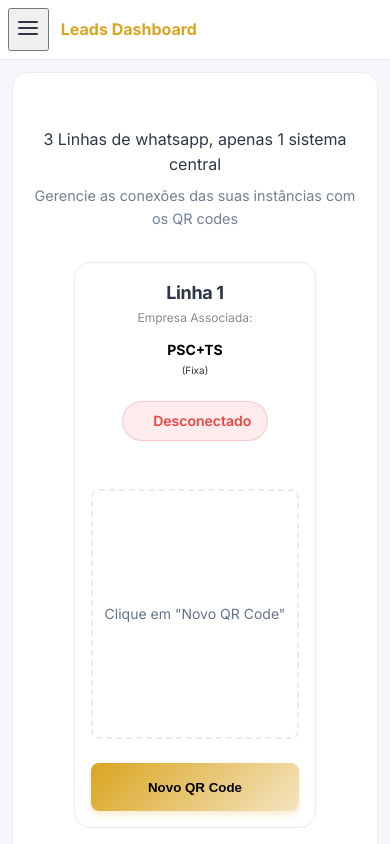
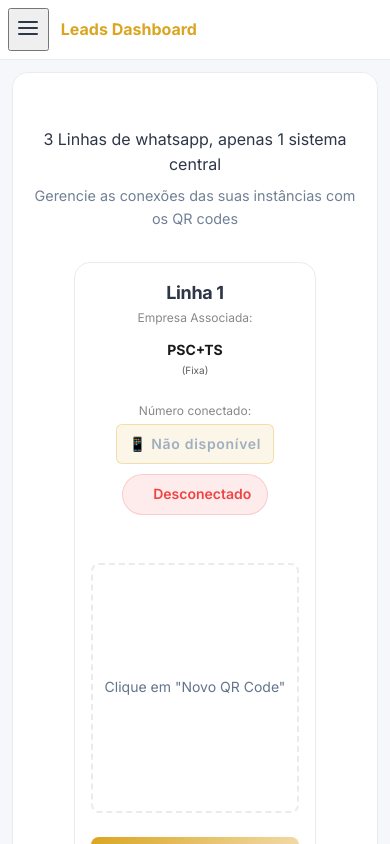
Before and after one commit to joaomprojetos001-hash/projeto-joao-rafael, a Next.js app: page /whatsapp in a window 390 px wide. Built offline with nearby package versions, Linux system fonts and the light colour scheme; no server answers; the database is empty.

Commit message:
feat: add phone number to WhatsApp panel + fix visual bugs for both themes

```diff
--- a/app/(dashboard)/whatsapp/page.tsx
+++ b/app/(dashboard)/whatsapp/page.tsx
@@ -9,6 +9,7 @@ interface WhatsAppInstance {
     instance_name: string
     is_connected: boolean
     company_tag?: string
+    number?: string
 }
 
 interface WhatsAppConnectionCardProps {
@@ -16,6 +17,7 @@ interface WhatsAppConnectionCardProps {
     instanceName: string
     initialStatus: boolean
     companyTag: string
+    phoneNumber?: string
     isLocked: boolean // If true, cannot change company (Lines 1 & 2)
     onStatusChange: (id: number, status: boolean) => void
     onCompanyChange: (id: number, tag: string) => void
@@ -26,6 +28,7 @@ function WhatsAppConnectionCard({
     instanceName,
     initialStatus,
     companyTag,
+    phoneNumber,
     isLocked,
     onStatusChange,
     onCompanyChange
@@ -78,14 +81,14 @@ function WhatsAppConnectionCard({
                     <div style={{
                         padding: '8px',
                         background: companyTag === 'PSC_TS' ? 'var(--color-gold)' : '#10b981',
-                        color: companyTag === 'PSC_TS' ? 'black' : 'white',
+                        color: '#1a1a1a',
                         borderRadius: '4px',
                         fontWeight: 'bold',
                         textAlign: 'center',
                         fontSize: '14px'
                     }}>
                         {companyTag === 'PSC_TS' ? 'PSC+TS' : 'PSC Consórcios'}
-                        <span style={{ display: 'block', fontSize: '10px', fontWeight: 'normal', opacity: 0.8 }}>
+                        <span style={{ display: 'block', fontSize: '10px', fontWeight: 'normal', opacity: 0.7 }}>
                             (Fixa)
                         </span>
                     </div>
@@ -108,6 +111,24 @@ function WhatsAppConnectionCard({
                         <option value="PSC_CONSORCIOS" style={{ color: 'black' }}>PSC Consórcios</option>
                     </select>
                 )}
+            </div>
+
+            <div style={{ marginBottom: '10px' }}>
+                <label style={{ display: 'block', fontSize: '12px', marginBottom: '4px', color: '#888' }}>
+                    Número conectado:
+                </label>
+                <div style={{
+                    padding: '8px 12px',
+                    background: 'rgba(218, 165, 32, 0.1)',
+                    border: '1px solid rgba(218, 165, 32, 0.3)',
+                    borderRadius: '6px',
+                    fontSize: '14px',
+                    fontWeight: 600,
+                    color: phoneNumber ? 'var(--color-gold-primary)' : 'var(--color-text-tertiary)',
+                    letterSpacing: '0.05em'
+                }}>
+                    📱 {phoneNumber || 'Não disponível'}
+                </div>
             </div>
 
             <div className={`${styles.statusIndicator} ${status === 'connected' ? styles.connected : styles.disconnected}`}>
@@ -159,7 +180,7 @@ export default function WhatsAppPage() {
                     setInstances((current) =>
                         current.map((inst) =>
                             inst.id === payload.new.id
-                                ? { ...inst, is_connected: payload.new.is_connected }
+                                ? { ...inst, is_connected: payload.new.is_connected, number: payload.new.number }
                                 : inst
                         )
                     )
@@ -227,6 +248,7 @@ export default function WhatsAppPage() {
                         instanceName={instance.instance_name}
                         initialStatus={instance.is_connected}
                         companyTag={instance.company_tag || 'PSC_TS'}
+                        phoneNumber={instance.number}
                         isLocked={instance.id === 1 || instance.id === 2} // Lock lines 1 and 2
                         onStatusChange={(id, status) => {
                             // Optimistic update if needed, but we rely on realtime/re-fetch or parent state
--- a/components/layout/CompanyFilter.tsx
+++ b/components/layout/CompanyFilter.tsx
@@ -48,10 +48,10 @@ export function CompanyFilter() {
                     alignItems: 'center',
                     gap: '8px',
                     padding: '8px 12px',
-                    backgroundColor: 'rgba(255,255,255,0.05)',
-                    border: '1px solid rgba(255,255,255,0.1)',
+                    backgroundColor: 'var(--color-bg-tertiary)',
+                    border: '1px solid var(--color-border)',
                     borderRadius: '8px',
-                    color: 'white',
+                    color: 'var(--color-text-primary)',
                     cursor: 'pointer',
                     width: '100%',
                     justifyContent: 'space-between'
@@ -88,12 +88,12 @@ export function CompanyFilter() {
                     left: 0,
                     right: 0,
                     marginTop: '4px',
-                    backgroundColor: '#1a1a1a',
-                    border: '1px solid rgba(255,255,255,0.1)',
+                    backgroundColor: 'var(--color-bg-secondary)',
+                    border: '1px solid var(--color-border)',
                     borderRadius: '8px',
                     overflow: 'hidden',
                     zIndex: 50,
-                    boxShadow: '0 4px 6px -1px rgba(0, 0, 0, 0.5)'
+                    boxShadow: 'var(--shadow-card, 0 4px 6px -1px rgba(0, 0, 0, 0.3))'
                 }}>
                     {allowedCompanies.map(tag => (
                         <button
@@ -109,14 +109,14 @@ export function CompanyFilter() {
                                 width: '100%',
                                 padding: '10px 12px',
                                 border: 'none',
-                                backgroundColor: selectedCompany === tag ? 'rgba(255,255,255,0.1)' : 'transparent',
-                                color: selectedCompany === tag ? 'white' : '#a1a1aa',
+                                backgroundColor: selectedCompany === tag ? 'var(--color-bg-tertiary)' : 'transparent',
+                                color: selectedCompany === tag ? 'var(--color-text-primary)' : 'var(--color-text-secondary)',
                                 cursor: 'pointer',
                                 textAlign: 'left',
                                 fontSize: '0.875rem'
                             }}
-                            onMouseEnter={e => e.currentTarget.style.backgroundColor = 'rgba(255,255,255,0.05)'}
-                            onMouseLeave={e => e.currentTarget.style.backgroundColor = selectedCompany === tag ? 'rgba(255,255,255,0.1)' : 'transparent'}
+                            onMouseEnter={e => e.currentTarget.style.backgroundColor = 'var(--color-bg-tertiary)'}
+                            onMouseLeave={e => e.currentTarget.style.backgroundColor = selectedCompany === tag ? 'var(--color-bg-tertiary)' : 'transparent'}
                         >
                             <div style={{
                                 width: '8px',
```
Also changed, not shown: 1 other file (tests, documents, lock files or other folders).
